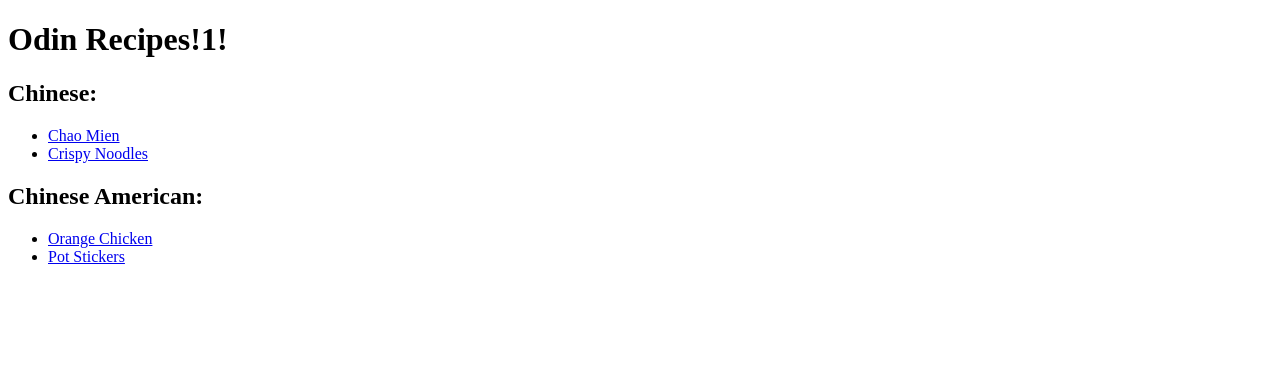
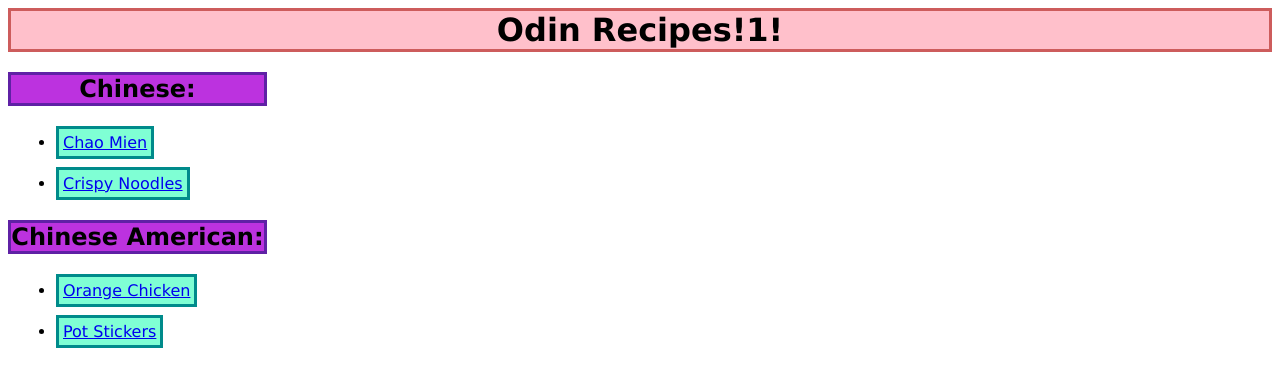
Before and after one commit to sudosign/odin-recipes, a plain HTML site: page index.html in a window 1280 px wide. Drawn offline with Linux system fonts and the light colour scheme.

Commit message:
made blocky style front page using css knowledge

```diff
--- a/index.html
+++ b/index.html
@@ -4,18 +4,20 @@
     <meta charset="UTF-8">
     <meta name="viewport" content="width=device-width, initial-scale=1.0">
     <title>Document</title>
+
+    <link rel = "stylesheet" href = "styles.css">
 </head>
 <body>
     <h1>Odin Recipes!1!</h1>
-    <h2>Chinese:</h2>
-    <ul>
-        <li><a href="recipes/chaoMien.html">Chao Mien</a></li>
-        <li><a href="recipes/crispyNoodles.html">Crispy Noodles</a></li>
+    <h2 class = "Chinese">Chinese:</h2>
+    <ul class = "Chinese">
+        <li class = "Chinese"><a href="recipes/chaoMien.html">Chao Mien</a></li>
+        <li class = "Chinese"><a href="recipes/crispyNoodles.html">Crispy Noodles</a></li>
     </ul>
-    <h2>Chinese American:</h2>
-    <ul>
-        <li><a href="recipes/orangeChicken.html">Orange Chicken</a></li>
-        <li><a href="recipes/potStickers.html">Pot Stickers</a></li>
+    <h2 class = "Chinese-American">Chinese American:</h2>
+    <ul class = "Chinese-American">
+        <li class = "Chinese-American"> <a href="recipes/orangeChicken.html">Orange Chicken</a></li>
+        <li class = "Chinese-American"><a href="recipes/potStickers.html">Pot Stickers</a></li>
     </ul>
 </body>
 </html>
--- /dev/null
+++ b/styles.css
@@ -0,0 +1,29 @@
+*{
+    font-family: 'Lucida Sans', 'Lucida Sans Regular', 'Lucida Grande', 'Lucida Sans Unicode', Geneva, Verdana, sans-serif;
+}
+
+h1{
+    text-align: center;
+    background-color:pink;
+    margin:0;
+
+    border-style:solid;
+    border-color:indianred;
+}
+
+h2{
+    text-align: center;
+    width: 20%;
+    background-color:rgb(188, 50, 223);
+    border-style:solid;
+    border-color:rgb(95, 33, 165);
+}
+
+li{
+    background-color: aquamarine;
+    width:fit-content;
+    padding:4px;
+    border-style:solid;
+    border-color:darkcyan;
+    margin: 8px;
+}
```
